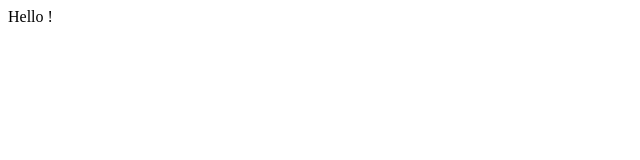
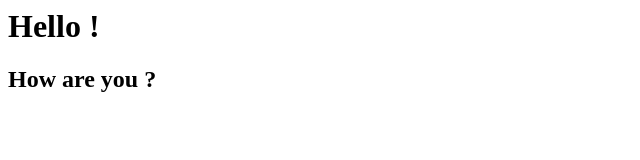
Before and after one commit to PascaleSom/Architecture, a plain HTML site: page index.html in a window 1280 px wide. Shown: the whole page, without its empty margins (0-640 px from the left). Drawn offline with Linux system fonts and the light colour scheme.

Commit message:
Update index.html

```diff
--- a/index.html
+++ b/index.html
@@ -1 +1,2 @@
-Hello !
+<h1>Hello !</h1>
+<h2>How are you ?</h2>
```
